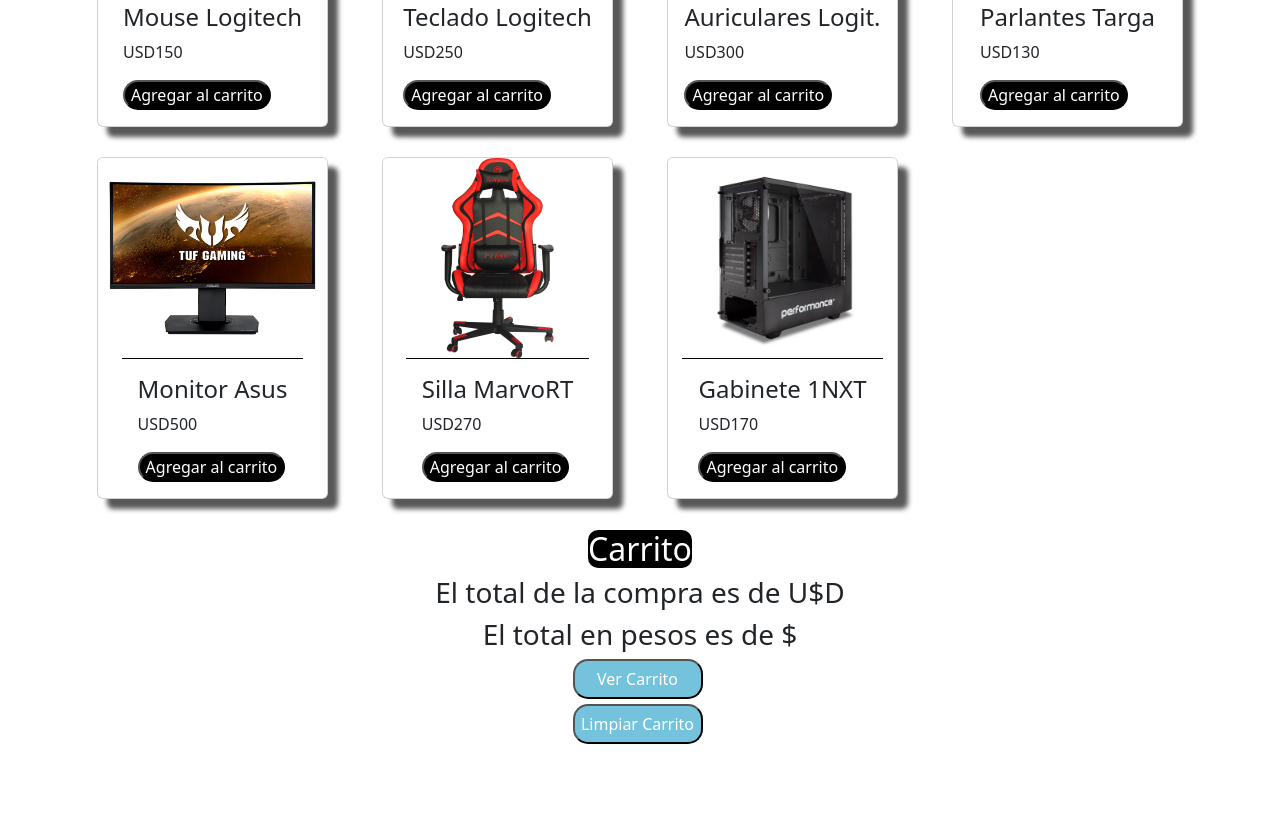
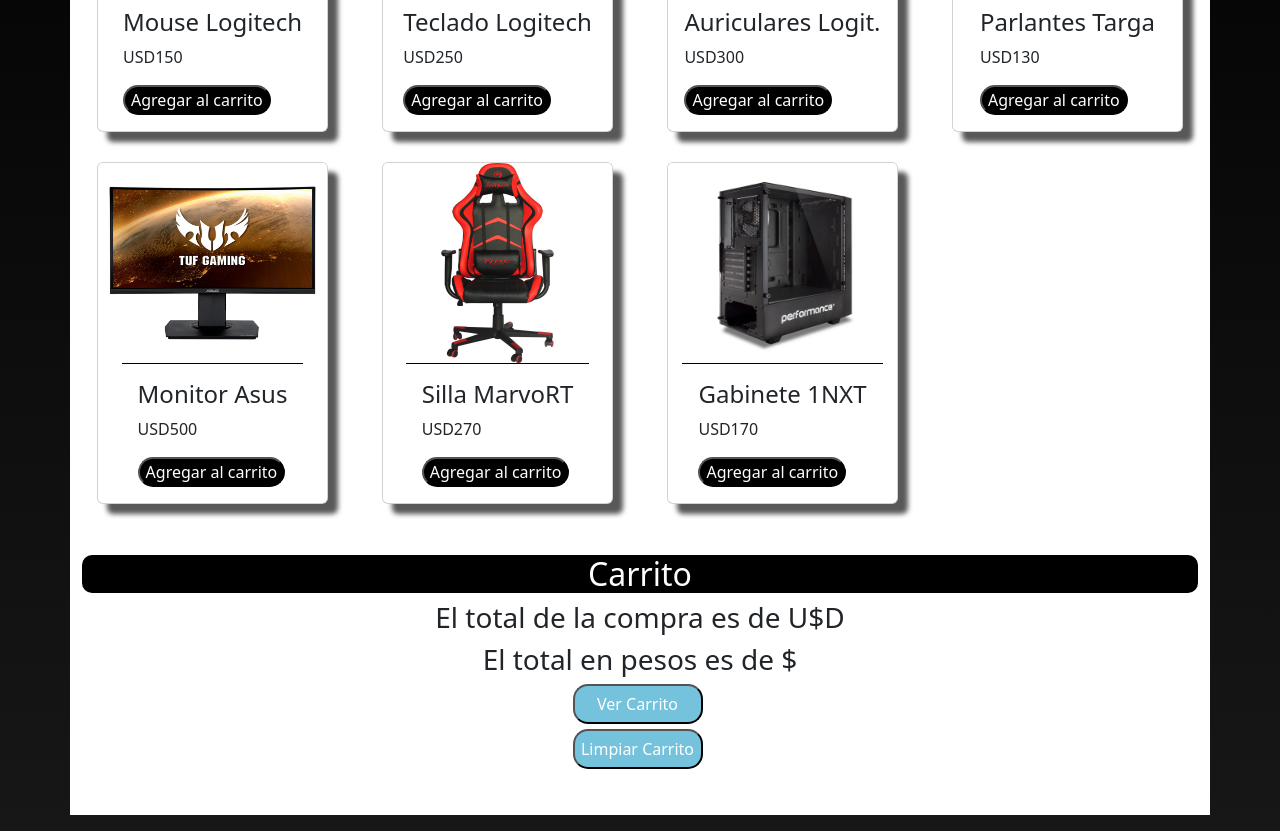
Before and after one commit to Brunorp35/PreEntrega3-Bresca, a plain HTML site: page index.html in a window 1280 px wide. Shown: the part 294-1125 px from the top of the page. Before the commit the page ends 1075 px from the top, so only its background shows below. Drawn offline with nearby package versions, Linux system fonts and the light colour scheme.

Commit message:
Trabajo Final terminado, detalles solucionados

```diff
--- a/index.html
+++ b/index.html
@@ -14,14 +14,14 @@
     <div id="contenedorProductos" class="row"></div>
 
 <div class="instruccionesCarrito my-3">
-    <h2 class="titulo">Carrito</h2>
+    <h2 class="titulo text-center">Carrito</h2>
     <h3>El total de la compra es de U$D <span id="totalCompra"></span></h3>
     <h3>El total en pesos es de $  <span id="totalCompraPesos"></span></h3>
     <button id="verCarrito" class="estiloBotonesCarrito">Ver Carrito</button>
     <button id="limpiarCarrito" class="estiloBotonesCarrito">Limpiar Carrito</button>
 </div>
 
-    <section id="containerCarrito" class="row">
+    <section id="containerCarrito" class="row carrito-estilos">
 
 
     </section>
--- a/main.js
+++ b/main.js
@@ -131,6 +131,15 @@ const eliminarDelCarrito = (id) =>{
 const limpiarCarrito = document.getElementById("limpiarCarrito");
 limpiarCarrito.addEventListener("click", ()=>{
     vaciarCarrito();
+    Toastify({
+        text: "Se eliminaron todos los productos del Carrito :(",
+        duration: 3000,
+        gravity: 'bottom',
+        position: 'right',
+        style: {
+            background: "linear-gradient(to right, #d61f1f, #f2920b)"
+        }
+    }).showToast();
 })
 
 const vaciarCarrito = () =>{
--- a/style.css
+++ b/style.css
@@ -1,6 +1,16 @@
+html{
+    background: linear-gradient(to bottom, rgb(0, 0, 0), rgb(23, 23, 23));
+}
+
+body{
+    padding-top: .3125rem;
+    margin-top: .3125rem;
+}
+
 .titulo{
     background-color: black;
     color: white;
+    width: 100%;
     border-radius: .625rem;
 }
 .imagenProducto{
@@ -68,5 +78,12 @@
 
 .bodyCard{
     border-top: 1px solid black;
-    /* background: linear-gradient(to right, #d61f1f, #f2920b) */
 }
+
+.carrito-estilos{
+    padding-bottom: 1.5625rem;
+}
+
+#contenedorProductos{
+    padding-bottom: 1.25rem;
+}
```
